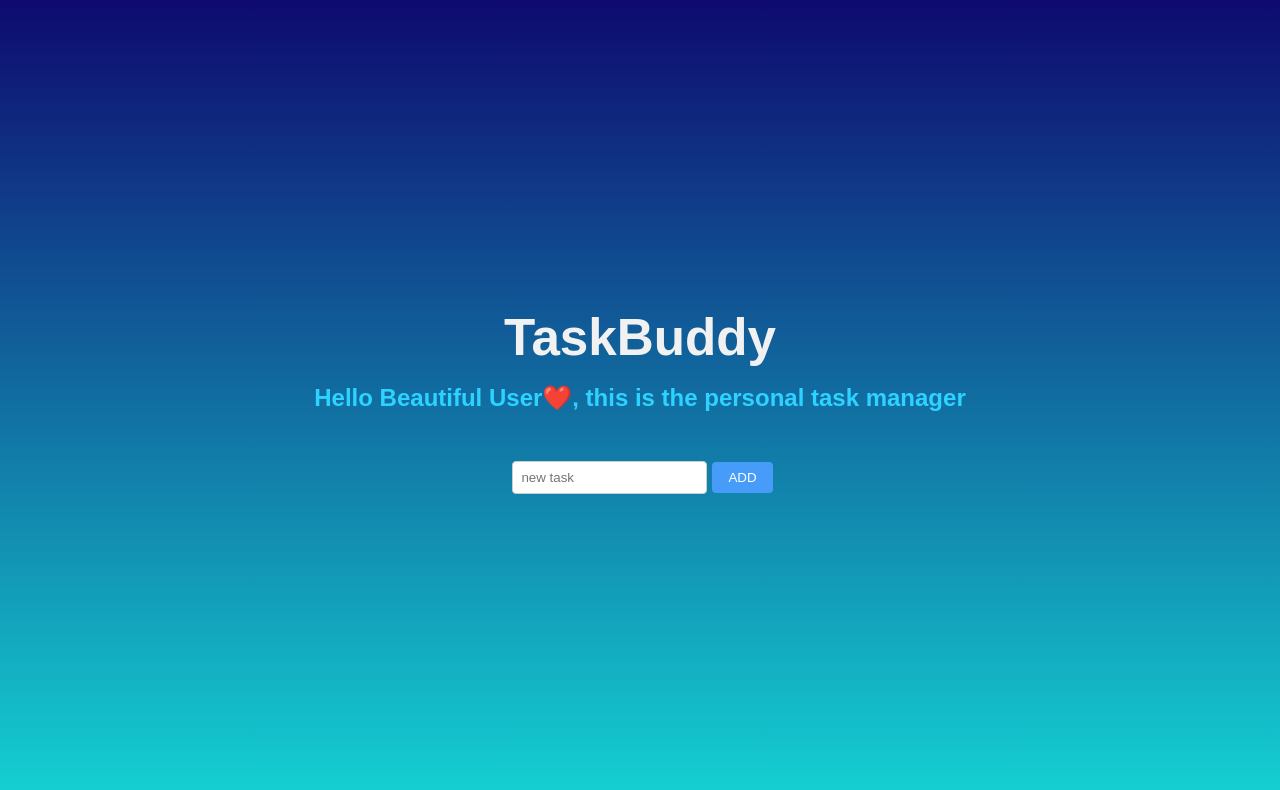
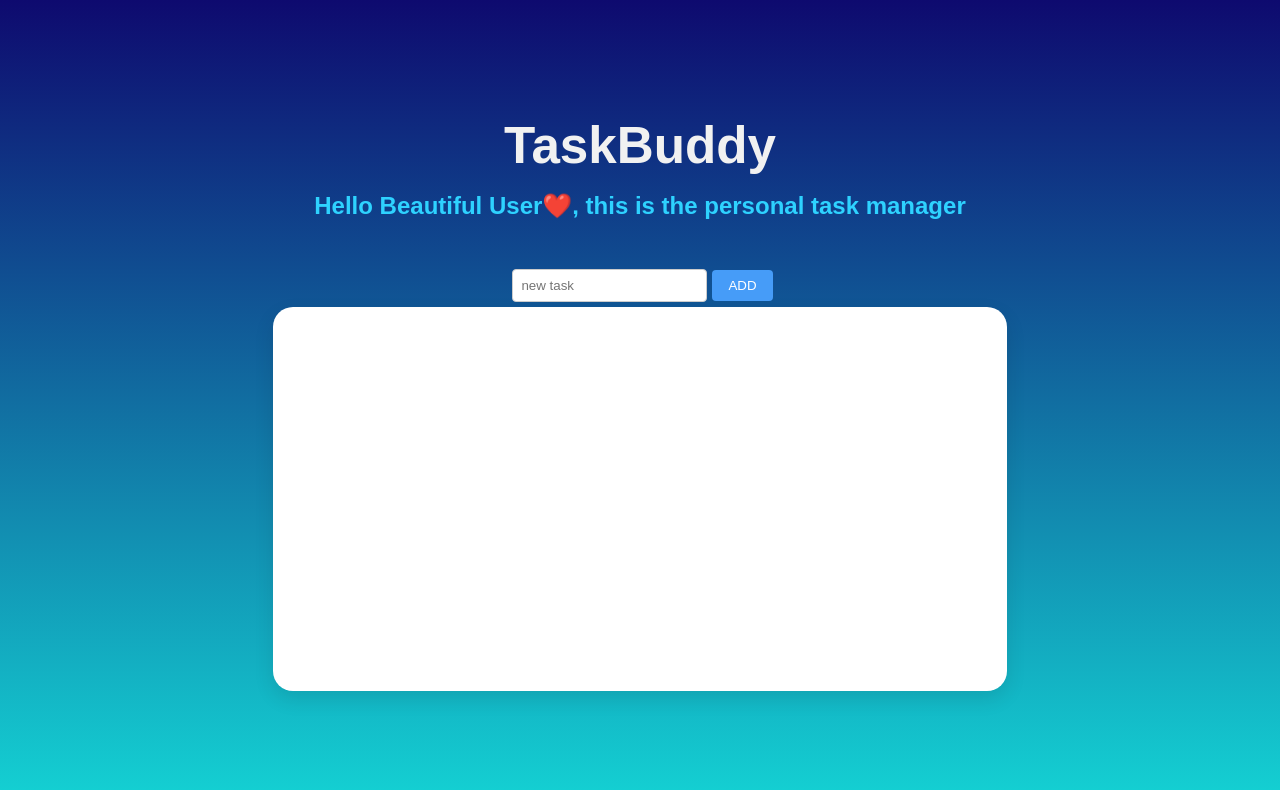
Before and after one commit to Llego-250/Task-Buddy, a Vue app: page / in a window 1280 px wide. Shown: the top 790 px of the page. Built offline with nearby package versions, Linux system fonts and the light colour scheme.

Commit message:
adding the card for the Created tasks

```diff
--- a/src/App.vue
+++ b/src/App.vue
@@ -5,11 +5,14 @@
     <h2 class="text-white text-xl mx-10 mb-8">Hello Beautiful User❤️, this is the personal task manager</h2>
   </div>
 
-  <div class="flex gap-2 mb-4">
-    <input type="text" name="New task" placeholder="new task" class="px-3 py-2 border border-gray-300 rounded-md flex-1">
-    <button class="px-4 py-2 bg-blue-500 text-white rounded-md hover:bg-blue-600 transition-colors cursor-pointer">ADD</button>
+  <div>
+    <input type="text" name="New task" placeholder="new task">
+    <button>ADD</button>
   </div>
 </div>
+<div class="card">
+    <div class="card-title"></div>
+  </div>
 </template>
 
 <style>
@@ -37,6 +40,14 @@ body {
   min-width: 320px;
   min-height: 100vh;
 
+}
+.card{
+  width: 350px;
+      background: #ffffff;
+      border-radius: 20px;
+      box-shadow: 0 8px 20px rgba(0, 0, 0, 0.1);
+      padding: 12rem;
+      box-shadow:#242424;
 }
 #app {
   max-width: 1280px;
```
